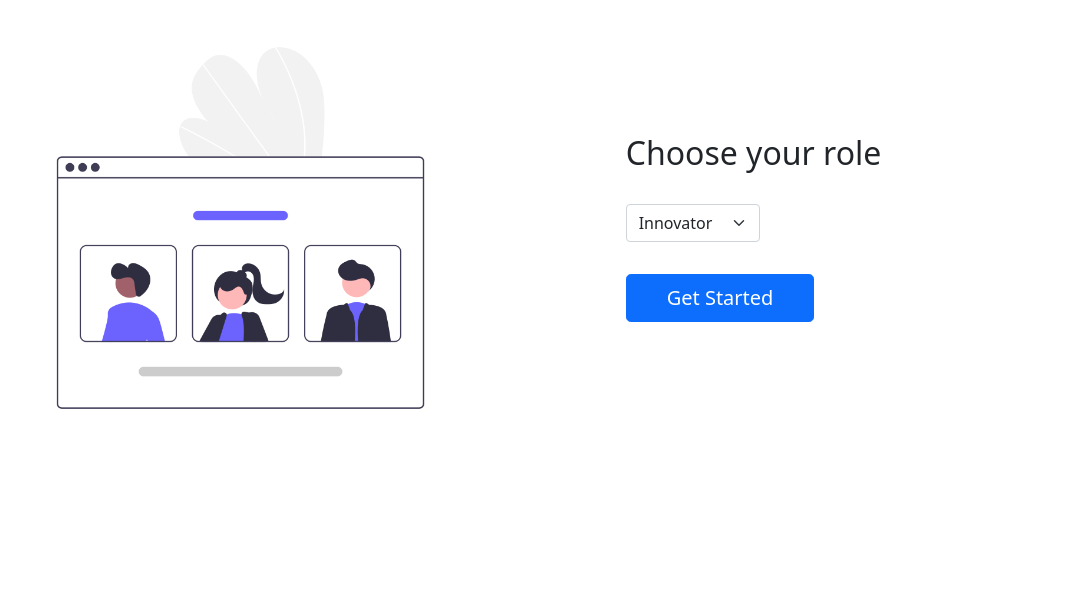
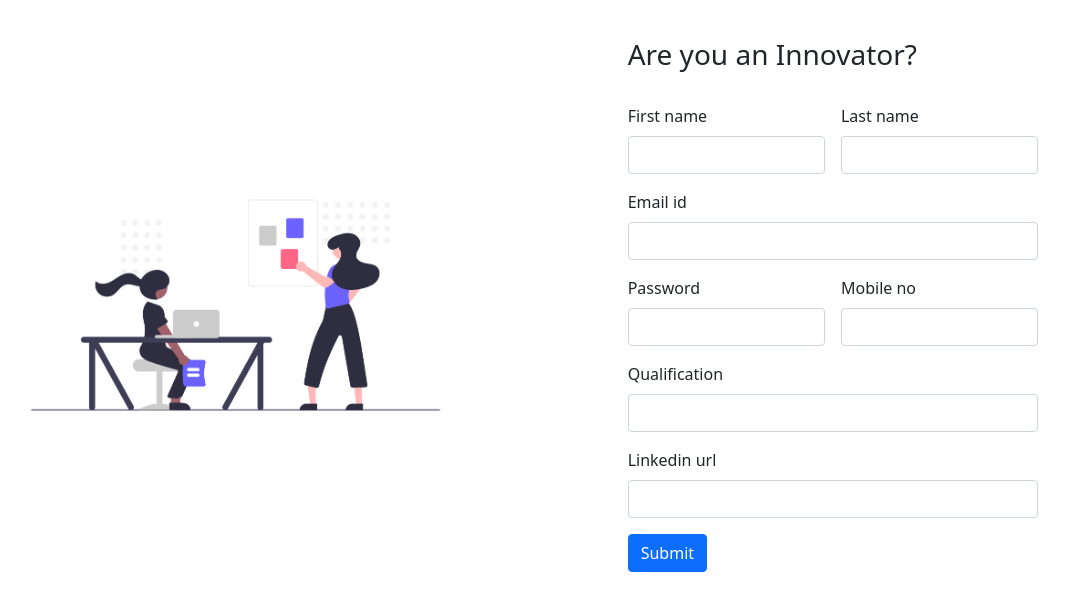
Before and after one commit to tejaswipitchuka/start_hub, a Flask app: page /registerinnovator in a window 1280 px wide. Shown: the top 611 px of the page, without its empty margins (133-1202 px from the left). Run offline with Flask 2, Linux system fonts and the light colour scheme; some libraries are stand-ins or nearby versions.

Commit message:
connected register pages to database

```diff
--- a/app.py
+++ b/app.py
@@ -60,47 +60,126 @@ class RegisterRole(Form):
     role=StringField('role')
 
 #user registration
-@app.route('/register1',methods=['GET','POST'])
+@app.route('/register',methods=['GET','POST'])
 def register():
     form=RegisterRole(request.form)
     if request.method=='POST':
         role=dict(request.form)['role']
-        role_url='register'+role+'.html'
+        role_url='register'+role
         print(role_url)
-        return render_template(role_url)
-    return render_template('register1.html',form=form)
+        return redirect(role_url)
+    return render_template('register.html',form=form)
 
-#user registration
+class InnovatorRegister(Form):
+    firstname=StringField("firstname",[validators.Length(min=1,max=200)])
+    lastname=StringField("lastname",[validators.Length(min=1,max=10)])
+    email=StringField("email",[validators.Length(min=1,max=200)])
+    qualification=StringField("qualification",[validators.Length(min=1,max=200)])
+    mobileno=StringField("mobileno",[validators.Length(min=1,max=200)])
+    linkedin=StringField("linkedin",[validators.Length(min=1,max=200)])
+    password=PasswordField("password",[validators.DataRequired(),validators.Length(min=1,max=200)])
+
 @app.route('/registerinnovator',methods=['GET','POST'])
-def registerInnovator():
-    print(request.method,'register def')
-    form=RegisterRole(request.form)
+def innovatorRegister():
+    form=InnovatorRegister(request.form)
     if request.method=='POST':
-        print('hello')
-        username=request.form['username']
-        password = sha256_crypt.encrypt(str(request.form['password']))
-        print(username,' ',password)
+        firstname=request.form['firstname']
+        lastname=request.form['lastname']
+        email=request.form['email']
+        qualification=request.form['qualification']
+        mobileno=request.form['mobileno']
+        linkedin=request.form['linkedin']
+        password=sha256_crypt.encrypt(str(request.form['password']))
         cur=mysql.connection.cursor()
-        r=cur.execute("INSERT INTO users(username,password) VALUES(%s,%s)",(username,password))
-        print(r)
+        print(firstname,lastname,email,qualification,mobileno,linkedin,password)
+        cur.execute("INSERT INTO innovator(first_name,last_name,email_id,qualification,mobile_no,linkedin,password) VALUES(%s,%s,%s,%s,%s,%s,%s)",(firstname,lastname,email,qualification,mobileno,linkedin,password))
+        #commit to DB
         mysql.connection.commit()
-        #result=cur.execute("SELECT * FROM users WHERE username=%s",[username])
+        #close connection
         cur.close()
-        return redirect(url_for('home'))
-    return render_template('register1.html',form=form)
+        msg = 'Details Submitted'
+        return render_template('registerinnovator.html', msg=msg)
+    return render_template('registerinnovator.html',form=form)
+
+class MentorRegister(Form):
+    firstname=StringField("firstname",[validators.Length(min=1,max=200)])
+    lastname=StringField("lastname",[validators.Length(min=1,max=10)])
+    email=StringField("email",[validators.Length(min=1,max=200)])
+    company=StringField("company",[validators.Length(min=1,max=200)])
+    mobileno=StringField("mobileno",[validators.Length(min=1,max=200)])
+    linkedin=StringField("linkedin",[validators.Length(min=1,max=200)])
+    pancard=StringField("pancard",[validators.Length(min=1,max=200)])
+    specialization=StringField("specialization",[validators.Length(min=1,max=200)])
+    password=PasswordField("password",[validators.DataRequired(),validators.Length(min=1,max=200)])
+
+@app.route('/registermentor',methods=['GET','POST'])
+def mentorRegister():
+    form=MentorRegister(request.form)
+    if request.method=='POST':
+        firstname=request.form['firstname']
+        lastname=request.form['lastname']
+        email=request.form['email']
+        company=request.form['company']
+        mobileno=request.form['mobileno']
+        linkedin=request.form['linkedin']
+        qualification=request.form['qualification']
+        specialization=request.form['specialization']
+        password=sha256_crypt.encrypt(str(request.form['password']))
+        cur=mysql.connection.cursor()
+        cur.execute("INSERT INTO mentor(first_name,last_name,email_id,company,mobile_no,linkedin,qualification,specialization,password) VALUES(%s,%s,%s,%s,%s,%s,%s,%s,%s)",(firstname,lastname,email,company,mobileno,linkedin,qualification,specialization,password))
+        #commit to DB
+        mysql.connection.commit()
+        #close connection
+        cur.close()
+        msg = 'Details Submitted'
+        return render_template('registermentor.html', msg=msg)
+    return render_template('registermentor.html',form=form)
+
+class OrgRegister(Form):
+    email=StringField("email",[validators.Length(min=1,max=200)])
+    company=StringField("company",[validators.Length(min=1,max=200)])
+    mobileno=StringField("mobileno",[validators.Length(min=1,max=200)])
+    linkedin=StringField("linkedin",[validators.Length(min=1,max=200)])
+    pancard=StringField("pancard",[validators.Length(min=1,max=200)])
+    password=PasswordField("password",[validators.DataRequired(),validators.Length(min=1,max=200)])
+
+@app.route('/registerorganization',methods=['GET','POST'])
+def organizationRegister():
+    form=OrgRegister(request.form)
+    if request.method=='POST':
+        email=request.form['email']
+        company=request.form['company']
+        mobileno=request.form['mobileno']
+        linkedin=request.form['linkedin']
+        pancard=request.form['pancard']
+        password=sha256_crypt.encrypt(str(request.form['password']))
+        cur=mysql.connection.cursor()
+        cur.execute("INSERT INTO organization(email_id,company,mobile_no,linkedin,pancard,password) VALUES(%s,%s,%s,%s,%s,%s)",(email,company,mobileno,linkedin,pancard,password))
+        #commit to DB
+        mysql.connection.commit()
+        #close connection
+        cur.close()
+        msg = 'Details Submitted'
+        return render_template('registerorganization.html', msg=msg)
+    return render_template('registerorganization.html',form=form)
+
+
 
 class Login(Form):
-    username=StringField('Username',[validators.Length(min=5)])
-    password=PasswordField('Password',[validators.Length(min=5)])
+    email=StringField('email',[validators.Length(min=5)])
+    password=PasswordField('password',[validators.Length(min=5)])
+    role=StringField('role')
+
 #user login
 @app.route('/login',methods=['POST','GET'])
 def login():
     #form=Login(request.form)
     if request.method=='POST':
-        username=request.form['username']
+        email=request.form['email']
         password_candidate=request.form['password']
+        role=request.form['role']
         cur=mysql.connection.cursor()
-        result=cur.execute("SELECT * FROM users WHERE username=%s",[username])
+        result=cur.execute("SELECT * FROM %s WHERE email_id=%s",[role,email])
         if result>0:
             #get stored hash
             data=cur.fetchone()
@@ -110,10 +189,10 @@ def login():
             if sha256_crypt.verify(password_candidate,password):
                 #passed
                 session['logged_in']=True
-                session['username']=username
+                session['username']=data['firstname']
                 # app.logger.info('PASSWORD MATCHED ')
                 print('registered')
-                return redirect(url_for('home'))
+                return render_template('login.html',error=error)
             else:
                 error="invalid Login"
                 # app.logger.info('PASSWORD NOT MATCHED')
--- a/templates/registerinnovator.html
+++ b/templates/registerinnovator.html
@@ -13,7 +13,10 @@
     <section class="vh-100">
         <div class="container2">
           <div class="row d-flex justify-content-center align-items-center h-100">
-
+            <div class="col-md-9 col-lg-6 col-xl-5">
+                <img src="../static/innovator.png"
+                  class="img-fluid" alt="Sample image">
+              </div>
             <div class="col-md-8 col-lg-6 col-xl-4 offset-xl-1">
                 <h3>Are you an Innovator?</h3><br>
                 <form class="row g-3" method="post">
@@ -50,10 +53,7 @@
                     </div>
                 </form>
             </div>
-            <div class="col-md-9 col-lg-6 col-xl-5">
-                <img src="../static/innovator.png"
-                  class="img-fluid" alt="Sample image">
-              </div>
+
           </div>
         </div>
       </section>
--- a/templates/registerinvestor.html
+++ b/templates/registerinvestor.html
@@ -46,7 +46,7 @@
                     </div>
                     <div class="col-12">
                         <label for="inputpancard" class="form-label">PAN Number</label>
-                        <input type="number" name="panno" class="form-control" id="inputCompany" placeholder="">
+                        <input type="text" name="pancard" class="form-control" id="inputCompany" placeholder="">
                     </div>
 
                     <div class="col-12">
--- a/templates/registerorganization.html
+++ b/templates/registerorganization.html
@@ -39,7 +39,7 @@
                     </div>
                     <div class="col-12">
                         <label for="inputpancard" class="form-label">PAN Number</label>
-                        <input type="number" name="panno" class="form-control" id="inputCompany" placeholder="">
+                        <input type="number" name="pancard" class="form-control" id="inputCompany" placeholder="">
                     </div>
 
                     <div class="col-12">
```
Also changed, not shown: templates/login.html (+6 -6 lines), templates/registermentor.html (+9 -6 lines), templates/register.html (renamed from templates/register1.html).
